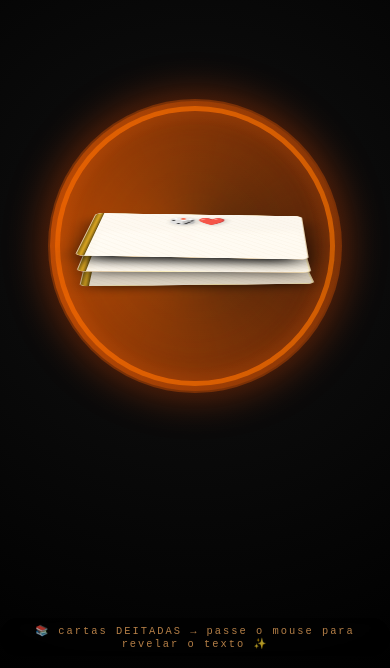
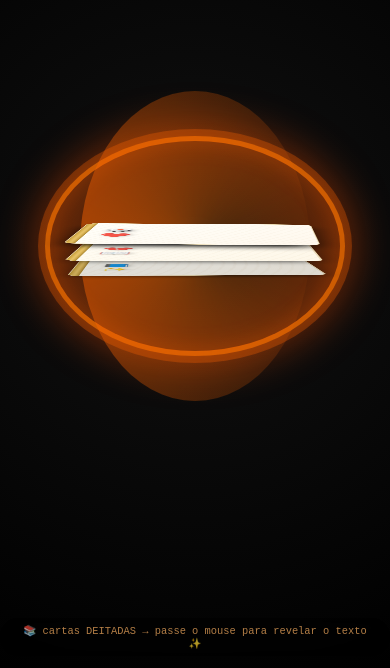
Before and after one commit to ElfaLunar/Efeito-hover-no-card, a plain HTML site: page index.html in a window 390 px wide. Shown: the part 176-844 px from the top of the page. Drawn offline with Linux system fonts and the light colour scheme.

Commit message:
Update style.css

```diff
--- a/style.css
+++ b/style.css
@@ -16,7 +16,6 @@
     cursor: default;
 }
 
-/* Container principal - perspectiva 3D */
 .scene {
     width: 100%;
     height: 100vh;
@@ -28,14 +27,14 @@
     position: relative;
 }
 
-/* Wrapper do círculo - posicionado ao redor das cartas */
+/* Círculo laranja */
 .circle-wrapper {
     position: absolute;
     top: 50%;
     left: 50%;
     transform: translate(-50%, -50%);
-    width: 360px;
-    height: 360px;
+    width: 380px;
+    height: 280px;
     display: flex;
     align-items: center;
     justify-content: center;
@@ -43,7 +42,6 @@
     pointer-events: none;
 }
 
-/* Círculo laranja como anel ao redor das cartas */
 .orange-circle-ring {
     width: 100%;
     height: 100%;
@@ -58,7 +56,6 @@
     position: relative;
 }
 
-/* Efeito de brilho adicional no círculo */
 .orange-circle-ring::before {
     content: "";
     position: absolute;
@@ -72,99 +69,67 @@
     pointer-events: none;
 }
 
-.orange-circle-ring::after {
-    content: "";
-    position: absolute;
-    top: 50%;
-    left: 50%;
-    transform: translate(-50%, -50%);
-    width: 85%;
-    height: 85%;
-    border-radius: 50%;
-    background: radial-gradient(circle, rgba(255, 80, 0, 0.1), transparent);
-    filter: blur(8px);
-}
-
-/* Animações do círculo */
 @keyframes pulseRing {
     0% {
-        box-shadow:
-            0 0 0 5px rgba(255, 120, 0, 0.6),
-            0 0 0 12px rgba(255, 100, 0, 0.3),
-            0 0 40px 15px rgba(255, 80, 0, 0.4),
-            inset 0 0 20px 5px rgba(255, 100, 0, 0.2);
+        box-shadow: 0 0 0 5px rgba(255, 120, 0, 0.6), 0 0 0 12px rgba(255, 100, 0, 0.3), 0 0 40px 15px rgba(255, 80, 0, 0.4), inset 0 0 20px 5px rgba(255, 100, 0, 0.2);
         transform: scale(1);
     }
     100% {
-        box-shadow:
-            0 0 0 15px rgba(255, 140, 0, 0.8),
-            0 0 0 25px rgba(255, 120, 0, 0.4),
-            0 0 70px 30px rgba(255, 100, 0, 0.7),
-            inset 0 0 40px 15px rgba(255, 120, 0, 0.4);
+        box-shadow: 0 0 0 15px rgba(255, 140, 0, 0.8), 0 0 0 25px rgba(255, 120, 0, 0.4), 0 0 70px 30px rgba(255, 100, 0, 0.7), inset 0 0 40px 15px rgba(255, 120, 0, 0.4);
         transform: scale(1.02);
     }
 }
 
 @keyframes rotateGlow {
-    from {
-        transform: rotate(0deg);
-    }
-    to {
-        transform: rotate(360deg);
-    }
+    from { transform: rotate(0deg); }
+    to { transform: rotate(360deg); }
 }
 
-/* Grupo das três cartas - DEITADAS COMO LIVROS (horizontalmente) */
+/* GRUPO DE CARTAS - TOTALMENTE DEITADAS (formato paisagem) */
 .cards-group {
     position: relative;
-    width: 280px;
-    height: 180px;
+    width: 320px;
+    height: 200px;
     transform-style: preserve-3d;
     transition: transform 0.6s cubic-bezier(0.2, 0.9, 0.4, 1.1);
-    transform: translateZ(0) rotateX(75deg) rotateY(-5deg) rotateZ(2deg);
+    transform: translateZ(0) rotateX(82deg) rotateY(-3deg) rotateZ(1deg);
     z-index: 10;
 }
 
-/* Cada carta - parecendo um livro deitado */
+/* CARTA INDIVIDUAL - formato de livro/caderno deitado */
 .card {
     position: absolute;
     width: 100%;
     height: 100%;
-    background: linear-gradient(135deg, rgba(255, 252, 240, 0.95), rgba(255, 245, 225, 0.95));
-    backdrop-filter: blur(2px);
-    border-radius: 8px;
-    box-shadow: 0 15px 25px -8px rgba(0,0,0,0.5), 0 0 0 1px rgba(255,215,0,0.2) inset;
+    background: linear-gradient(135deg, #fffef7, #fdf8ed);
+    border-radius: 12px;
+    box-shadow: 0 15px 25px -8px rgba(0,0,0,0.5), 0 0 0 1px rgba(200, 160, 100, 0.3) inset;
     cursor: pointer;
     transition: all 0.4s ease;
     transform-style: preserve-3d;
     display: flex;
-    flex-direction: column;
     align-items: center;
     justify-content: center;
     text-align: center;
     padding: 1rem;
-    font-weight: 500;
-    color: #2c1810;
-    font-family: 'Segoe UI', 'Georgia', serif;
-    will-change: transform;
-    border: 1px solid rgba(200, 160, 100, 0.5);
+    border: 1px solid #e8d8b0;
     overflow: hidden;
 }
 
-/* Lombada do livro (efeito visual) */
+/* Lombada do livro (efeito de caderno) */
 .card-spine {
     position: absolute;
     left: 0;
     top: 0;
     bottom: 0;
-    width: 12px;
-    background: linear-gradient(90deg, #8B6914, #DAA520, #8B6914);
-    border-radius: 3px 0 0 3px;
-    box-shadow: inset -1px 0 2px rgba(0,0,0,0.3);
+    width: 14px;
+    background: linear-gradient(90deg, #c9a03d, #e8c468, #c9a03d);
+    border-radius: 4px 0 0 4px;
+    box-shadow: inset -1px 0 3px rgba(0,0,0,0.2);
     z-index: 2;
 }
 
-/* Esconde o conteúdo das cartas inicialmente */
+/* Esconde o texto inicialmente */
 .card .card-content {
     opacity: 0;
     transform: translateY(20px);
@@ -173,15 +138,15 @@
     pointer-events: none;
 }
 
-/* Mostra o conteúdo ao passar o mouse na carta específica */
+/* Mostra o texto ao passar o mouse */
 .card:hover .card-content {
     opacity: 1;
     transform: translateY(0);
 }
 
-/* Ícone sempre visível como dica */
+/* Ícone visível sempre */
 .card-icon {
-    font-size: 2rem;
+    font-size: 2.2rem;
     margin-bottom: 5px;
     opacity: 0.9;
     transition: all 0.3s ease;
@@ -189,15 +154,13 @@
     filter: drop-shadow(2px 2px 4px rgba(0,0,0,0.2));
 }
 
-/* Ao passar o mouse, o ícone fica menor e sobe */
 .card:hover .card-icon {
-    opacity: 0.3;
-    font-size: 1.5rem;
-    margin-bottom: 2px;
+    opacity: 0.2;
+    font-size: 1.6rem;
     transform: translateY(-5px);
 }
 
-/* Efeito de papel texturizado */
+/* Texturização de papel */
 .card::before {
     content: "";
     position: absolute;
@@ -206,21 +169,19 @@
     width: 100%;
     height: 100%;
     background: repeating-linear-gradient(45deg, rgba(200,170,120,0.05) 0px, rgba(200,170,120,0.05) 2px, transparent 2px, transparent 8px);
-    border-radius: 8px;
+    border-radius: 12px;
     pointer-events: none;
 }
 
-/* Estilos para o conteúdo textual dentro das cartas */
+/* Estilos do texto */
 .card h3 {
     font-size: 1.2rem;
     margin-bottom: 0.5rem;
     font-family: 'Times New Roman', serif;
-    letter-spacing: 1px;
     background: linear-gradient(135deg, #b45f2b, #5e2a0c);
     background-clip: text;
     -webkit-background-clip: text;
     color: transparent;
-    text-shadow: 1px 1px 2px rgba(0,0,0,0.05);
 }
 
 .card p {
@@ -228,18 +189,15 @@
     line-height: 1.3;
     margin-top: 4px;
     color: #3e2a1f;
-    font-weight: 400;
-    max-width: 90%;
 }
 
 .card .book-title {
     font-weight: bold;
     font-size: 0.85rem;
     color: #b45f1b;
-    margin-top: 6px;
+    margin-top: 8px;
     border-top: 1px dashed #e0b07f;
     padding-top: 5px;
-    width: 100%;
 }
 
 .card .author {
@@ -249,77 +207,62 @@
     opacity: 0.8;
 }
 
-/* Posicionamento 3D das cartas empilhadas - DEITADAS como livros */
-/* Carta 1 (base) - mais ao fundo */
+/* POSICIONAMENTO DAS CARTAS - EMPILHADAS E DEITADAS */
 .card-1 {
-    transform: translateZ(-16px) translateY(8px) rotateX(2deg) rotateZ(-2deg);
+    transform: translateZ(-20px) translateY(10px) rotateX(3deg) rotateZ(-2deg);
     filter: brightness(0.88);
     z-index: 1;
 }
-/* Carta 2 (meio) */
+
 .card-2 {
-    transform: translateZ(-4px) translateY(2px) rotateX(1deg) rotateZ(1deg);
+    transform: translateZ(-5px) translateY(3px) rotateX(1deg) rotateZ(1deg);
     z-index: 2;
-    background: linear-gradient(135deg, rgba(255, 250, 240, 0.97), rgba(255, 248, 235, 0.97));
+    background: linear-gradient(135deg, #fffdf5, #fef7e8);
 }
-/* Carta 3 (topo) */
+
 .card-3 {
-    transform: translateZ(10px) translateY(-6px) rotateX(-1deg) rotateZ(3deg);
+    transform: translateZ(12px) translateY(-5px) rotateX(-1deg) rotateZ(3deg);
     z-index: 3;
-    background: linear-gradient(135deg, rgba(255, 252, 245, 0.98), rgba(255, 250, 240, 0.98));
+    background: linear-gradient(135deg, #fffffa, #fff8ed);
     box-shadow: 0 18px 28px -8px black;
 }
 
-/* Efeito ao passar o mouse em cada carta - levanta levemente */
-.card-1:hover {
-    transform: translateZ(-10px) translateY(5px) rotateX(1deg) rotateZ(-1deg) scale(1.01);
-    box-shadow: 0 20px 30px -10px rgba(0,0,0,0.5);
-}
+/* HOVER INDIVIDUAL - levanta levemente */
+.card-1:hover { transform: translateZ(-14px) translateY(7px) rotateX(2deg) rotateZ(-1deg) scale(1.01); }
+.card-2:hover { transform: translateZ(1px) translateY(1px) rotateX(0deg) rotateZ(1deg) scale(1.01); }
+.card-3:hover { transform: translateZ(18px) translateY(-7px) rotateX(-2deg) rotateZ(3deg) scale(1.01); }
 
-.card-2:hover {
-    transform: translateZ(2px) translateY(0px) rotateX(0deg) rotateZ(1deg) scale(1.01);
-    box-shadow: 0 20px 30px -10px rgba(0,0,0,0.5);
-}
-
-.card-3:hover {
-    transform: translateZ(16px) translateY(-8px) rotateX(-2deg) rotateZ(3deg) scale(1.01);
-    box-shadow: 0 22px 35px -10px rgba(0,0,0,0.5);
-}
-
-/* EFEITO HOVER DO GRUPO: as três cartas saem do empilhamento e ficam lado a lado */
+/* HOVER DO GRUPO - cartas se espalham lado a lado */
 .cards-group:hover {
-    transform: translateZ(20px) rotateX(70deg) rotateY(-3deg) scale(0.98);
+    transform: translateZ(20px) rotateX(78deg) rotateY(-2deg) scale(0.97);
 }
 
 .cards-group:hover .card {
-    transition: transform 0.5s cubic-bezier(0.2, 0.9, 0.5, 1.2), box-shadow 0.4s;
+    transition: transform 0.5s cubic-bezier(0.2, 0.9, 0.5, 1.2);
 }
 
-/* Quando o grupo está em hover, cada carta assume posição lado a lado */
 .cards-group:hover .card-1 {
-    transform: translateX(-110%) translateZ(30px) translateY(5px) rotateY(12deg) rotateX(2deg) !important;
-    z-index: 5;
-}
-.cards-group:hover .card-2 {
-    transform: translateX(0%) translateZ(45px) translateY(0px) rotateY(0deg) rotateX(0deg) !important;
-    z-index: 6;
-}
-.cards-group:hover .card-3 {
-    transform: translateX(110%) translateZ(30px) translateY(5px) rotateY(-12deg) rotateX(2deg) !important;
+    transform: translateX(-115%) translateZ(35px) translateY(8px) rotateY(12deg) rotateX(2deg) !important;
     z-index: 5;
 }
 
-/* Ao passar o mouse no círculo, ele reage */
+.cards-group:hover .card-2 {
+    transform: translateX(0%) translateZ(50px) translateY(3px) rotateY(0deg) rotateX(0deg) !important;
+    z-index: 6;
+}
+
+.cards-group:hover .card-3 {
+    transform: translateX(115%) translateZ(35px) translateY(8px) rotateY(-12deg) rotateX(2deg) !important;
+    z-index: 5;
+}
+
+/* Círculo reage ao hover */
 .cards-group:hover ~ .circle-wrapper .orange-circle-ring {
     animation: pulseRing 0.6s ease infinite alternate;
-    box-shadow:
-        0 0 0 18px rgba(255, 140, 0, 0.9),
-        0 0 0 30px rgba(255, 120, 0, 0.5),
-        0 0 90px 40px rgba(255, 100, 0, 0.8),
-        inset 0 0 50px 20px rgba(255, 120, 0, 0.5);
+    box-shadow: 0 0 0 18px rgba(255, 140, 0, 0.9), 0 0 0 30px rgba(255, 120, 0, 0.5), 0 0 90px 40px rgba(255, 100, 0, 0.8), inset 0 0 50px 20px rgba(255, 120, 0, 0.5);
 }
 
-/* Texto decorativo */
+/* Instrução */
 .instruction {
     position: absolute;
     bottom: 28px;
@@ -329,7 +272,6 @@
     color: rgba(255, 180, 100, 0.7);
     font-family: monospace;
     font-size: 0.85rem;
-    letter-spacing: 2px;
     background: rgba(0,0,0,0.5);
     width: fit-content;
     margin: 0 auto;
@@ -340,89 +282,27 @@
     pointer-events: none;
 }
 
-/* Responsividade */
+/* Responsivo */
 @media (max-width: 800px) {
-    .circle-wrapper {
-        width: 320px;
-        height: 320px;
-    }
-    .cards-group {
-        width: 250px;
-        height: 160px;
-        transform: rotateX(72deg);
-    }
-    .cards-group:hover .card-1 {
-        transform: translateX(-105%) translateZ(25px) !important;
-    }
-    .cards-group:hover .card-3 {
-        transform: translateX(105%) translateZ(25px) !important;
-    }
-    .card h3 {
-        font-size: 1rem;
-    }
-    .card p {
-        font-size: 0.65rem;
-    }
-    .card .book-title {
-        font-size: 0.75rem;
-    }
+    .circle-wrapper { width: 340px; height: 250px; }
+    .cards-group { width: 280px; height: 175px; transform: rotateX(80deg); }
+    .cards-group:hover .card-1 { transform: translateX(-110%) translateZ(30px) !important; }
+    .cards-group:hover .card-3 { transform: translateX(110%) translateZ(30px) !important; }
+    .card h3 { font-size: 1rem; }
+    .card p { font-size: 0.65rem; }
+    .card .book-title { font-size: 0.75rem; }
 }
 
 @media (max-width: 560px) {
-    .cards-group {
-        width: 220px;
-        height: 140px;
-        transform: rotateX(70deg);
-    }
-    .card h3 {
-        font-size: 0.9rem;
-    }
-    .card p {
-        font-size: 0.55rem;
-    }
-    .card .book-title {
-        font-size: 0.65rem;
-    }
-    .card-icon {
-        font-size: 1.5rem;
-    }
-    .card .author {
-        font-size: 0.5rem;
-    }
-    .circle-wrapper {
-        width: 270px;
-        height: 270px;
-    }
-    .cards-group:hover .card-1 {
-        transform: translateX(-95%) translateZ(20px) scale(0.92) !important;
-    }
-    .cards-group:hover .card-3 {
-        transform: translateX(95%) translateZ(20px) scale(0.92) !important;
-    }
-    .cards-group:hover .card-2 {
-        transform: translateX(0%) translateZ(35px) scale(0.96) !important;
-    }
-    .instruction {
-        font-size: 0.65rem;
-        bottom: 12px;
-    }
-    .card-spine {
-        width: 8px;
-    }
+    .cards-group { width: 240px; height: 150px; }
+    .card h3 { font-size: 0.9rem; }
+    .card p { font-size: 0.55rem; }
+    .card .book-title { font-size: 0.65rem; }
+    .card-icon { font-size: 1.6rem; }
+    .circle-wrapper { width: 290px; height: 210px; }
+    .cards-group:hover .card-1 { transform: translateX(-95%) translateZ(20px) scale(0.92) !important; }
+    .cards-group:hover .card-3 { transform: translateX(95%) translateZ(20px) scale(0.92) !important; }
+    .cards-group:hover .card-2 { transform: translateX(0%) translateZ(35px) scale(0.96) !important; }
+    .instruction { font-size: 0.65rem; bottom: 12px; }
+    .card-spine { width: 10px; }
 }
-
-/* Transições suaves */
-.card, .cards-group, .card-content, .card-icon {
-    transition-timing-function: cubic-bezier(0.2, 0.8, 0.4, 1);
-}
-
-/* Foco para acessibilidade */
-.cards-group:focus-visible .card {
-    outline: 2px solid orange;
-}
-
-/* Efeito de brilho na borda ao passar o mouse */
-.card:hover {
-    border-color: rgba(255, 160, 50, 0.8);
-    box-shadow: 0 15px 30px -8px rgba(0,0,0,0.6), 0 0 0 1px rgba(255, 180, 50, 0.5) inset;
-}
```
